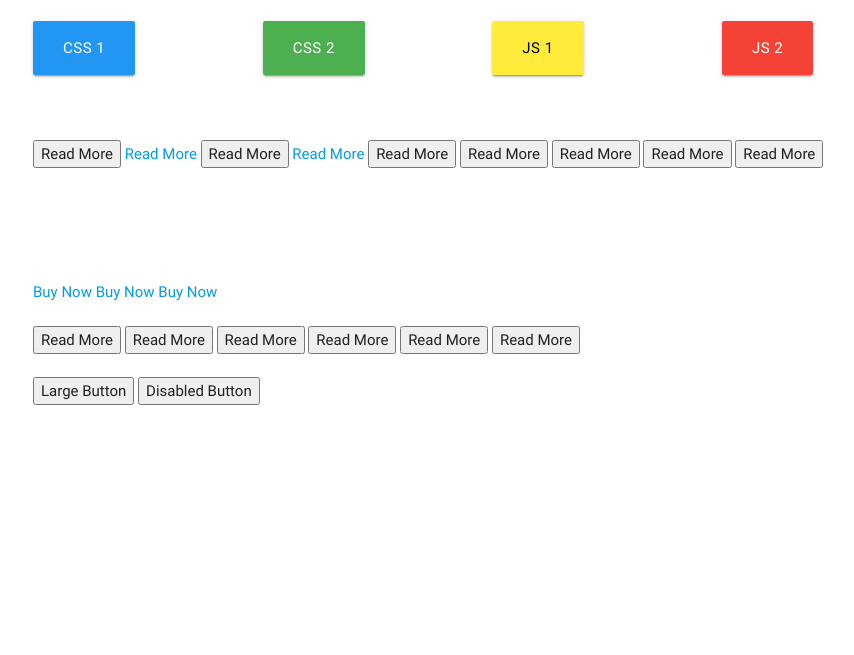
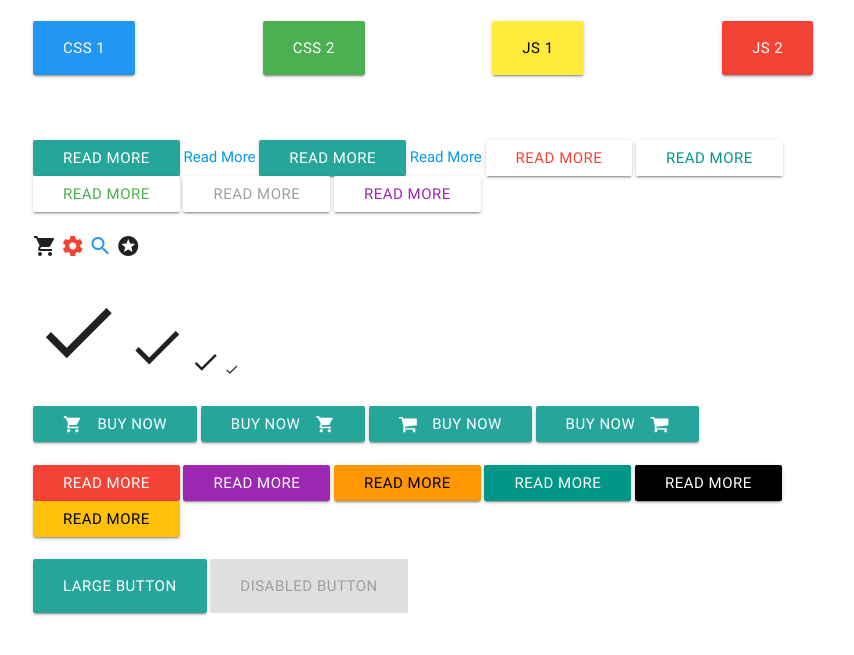
Before and after one commit to EliteStarquake/frameworks-sandbox, a plain HTML site: page materialize_sandbox/2_3_buttons_icons.html in a window 1280 px wide. Shown: the part 125-780 px from the top of the page, without its empty margins (159-1013 px from the left). Drawn offline with nearby package versions, Linux system fonts and the light colour scheme.

Commit message:
Materialize SB >& buttons

```diff
--- a/materialize_sandbox/2_3_buttons_icons.html
+++ b/materialize_sandbox/2_3_buttons_icons.html
@@ -127,57 +127,73 @@
     <!-- START HERE -->
 
     <!-- STANDARD BUTTON -->
-    <button>Read More</button>
+    <button class="btn">Read More</button>
     <a>Read More</a>
 
     <!-- WAVES EFFECT -->
-    <button>Read More</button>
+    <button class="btn waves-effect waves-light">Read More</button>
     <a>Read More</a>
 
     <!-- WAVE COLORS -->
-    <button>Read More</button>
-    <button>Read More</button>
-    <button>Read More</button>
-    <button>Read More</button>
-    <button>Read More</button>
+    <button class="btn white red-text waves-effect waves-red">Read More</button>
+    <button class="btn white teal-text waves-effect waves-teal">Read More</button>
+    <button class="btn white green-text waves-effect waves-green">Read More</button>
+    <button class="btn white grey-text waves-effect waves-yellow">Read More</button>
+    <button class="btn white purple-text waves-effect waves-purple">Read More</button>
 
     <br>
     <br>
 
     <!-- MATERIAL ICONS (https://material.io/icons) -->
+    <i class="material-icons">shopping_cart</i>
+    <i class="material-icons red-text">settings</i>
+    <i class="material-icons blue-text">search</i>
+    <i class="material-icons">stars</i>
 
 
     <br>
     <br>
 
     <!-- ICON SIZES -->
+    <i class="material-icons large">done</i>
+    <i class="material-icons medium">done</i>
+    <i class="material-icons small">done</i>
+    <i class="material-icons tiny">done</i>
+    <br>
+    <br>
+
+    <!-- BUTTON WITH MATERIAL ICON -->
+    <a class="btn waves-effect waves-light" href="#!">
+      <i class="material-icons left">shopping_cart</i> Buy Now</a>
+    <a class="btn waves-effect waves-light" href="#!">
+      <i class="material-icons right">shopping_cart</i>Buy Now</a>
+    <a href="#!"></a>
+
+    <!-- BUTTON WITH FONT AWESOME ICON -->
+    <a class="btn waves-effect waves-light" href="#!">
+      <i class="fa fa-shopping-cart left"></i>
+      Buy Now</a>
+    <a class="btn waves-effect waves-light" href="#!">
+      <i class="fa fa-shopping-cart right"></i>
+      Buy Now</a>
+    <br>
+    <br>
+
+    <!-- COLORED BUTTONS -->
+    <button class="btn red">Read More</button>
+    <button class="btn purple">Read More</button>
+    <button class="btn orange black-text">Read More</button>
+    <button class="btn teal">Read More</button>
+    <button class="btn black">Read More</button>
+    <button class="btn amber black-text">Read More</button>
 
     <br>
     <br>
 
-    <!-- BUTTON WITH MATERIAL ICON -->
-    <a href="#!">Buy Now</a>
-    <a href="#!">Buy Now</a>
-    <!-- BUTTON WITH FONT AWESOME ICON -->
-    <a href="#!">Buy Now</a>
-    <br>
-    <br>
-
-    <!-- COLORED BUTTONS -->
-    <button>Read More</button>
-    <button>Read More</button>
-    <button>Read More</button>
-    <button>Read More</button>
-    <button>Read More</button>
-    <button>Read More</button>
-
-    <br>
-    <br>
-
-    <!-- LARGE BUTTON -->
-    <button>Large Button</button>
+    <!-- LARGE BUTTON :: NB doesn't need "btn" as well, unlike Bootstrap -->
+    <button class="btn-large">Large Button</button>
     <!-- DISABLED BUTTON -->
-    <button>Disabled Button</button>
+    <button class="btn-large disabled">Disabled Button</button>
 
     <br>
     <br>
@@ -187,7 +203,7 @@
 
   </div>
   <!-- ./ CONTAINER END -->
-
+  <div style="margin-top:500px"></div>
 
 
   <!--Import jQuery before materialize.js-->
```
Also changed, not shown: materialize_sandbox/2_4_floating.html (+40 -34 lines).
